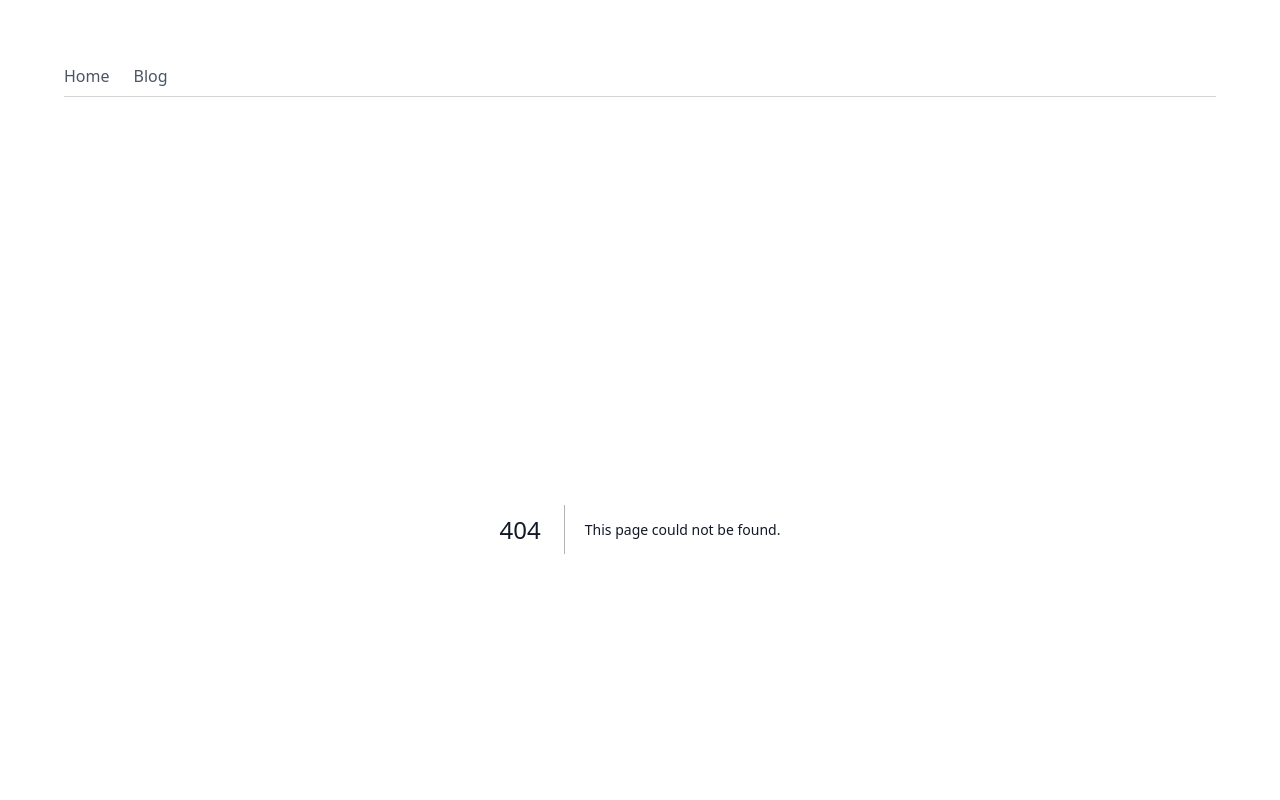
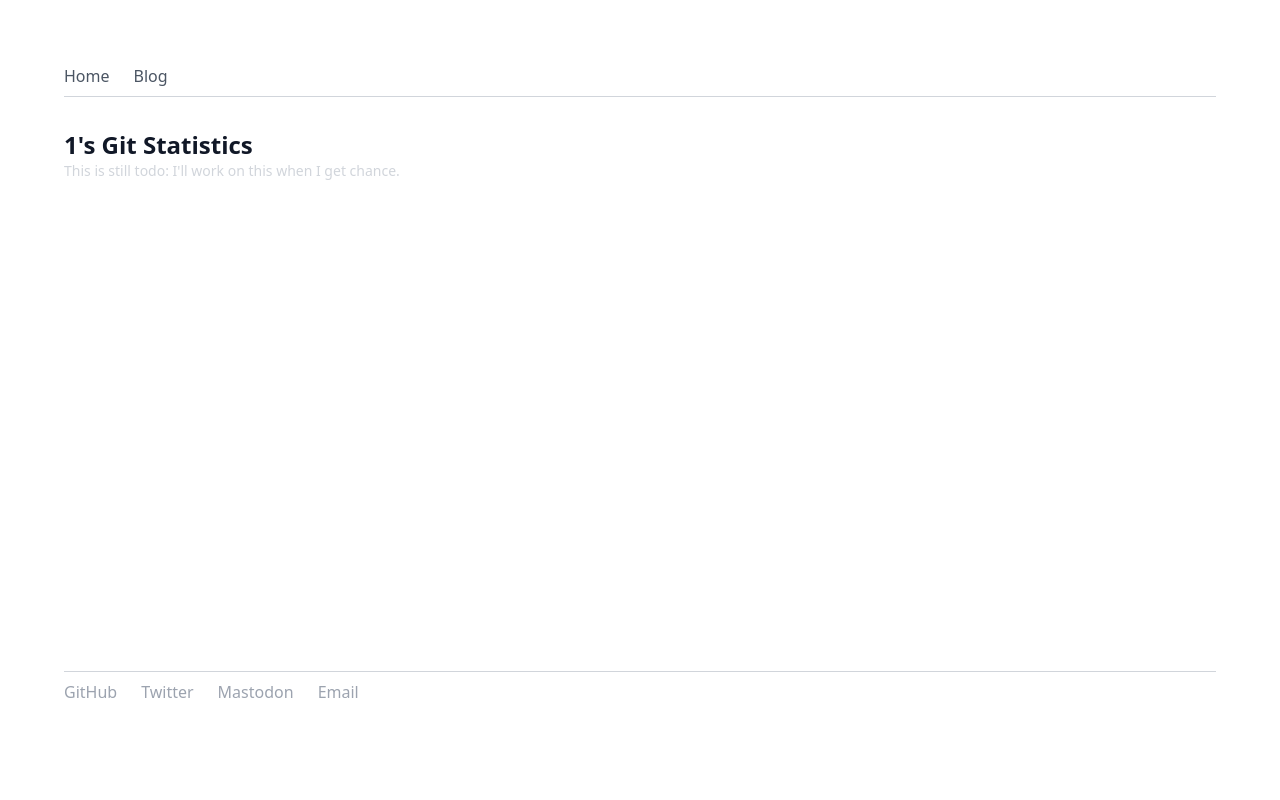
Before and after one commit to HarryET/HarryET.xyz, a Next.js app: page /git/1 in a window 1280 px wide. Before the commit this address had no page. Shown: the top 800 px of the page. Built offline with nearby package versions, Linux system fonts and the light colour scheme.

Commit message:
feat: git statistics start

```diff
--- /dev/null
+++ b/git/2022.json
@@ -0,0 +1,3 @@
+{
+
+}
--- /dev/null
+++ b/pages/git/[year].tsx
@@ -0,0 +1,46 @@
+import { GetStaticPaths, GetStaticProps, NextPage } from 'next'
+import * as fs from 'fs';
+
+type StaticParams = { year: string[]; }
+
+export const getStaticPaths: GetStaticPaths<StaticParams> = () => {
+    const posts = fs.readdirSync("./git")
+
+    return {
+        paths: posts.map((path) => {
+            return {
+                params: {
+                    year: path.replace(".json", ""),
+                }
+            }
+        }),
+        fallback: false
+    }
+}
+
+type Params = { year: string; }
+
+export const getStaticProps: GetStaticProps = async (context) => {
+    if (!context.params) {
+        throw new Error("No params, cannot render git data.")
+    }
+
+    const { year } = context.params
+
+    return {
+        props: {
+            year
+        }
+    }
+}
+
+const GitYear: NextPage<Params> = ({ year }) => {
+    return (
+        <div>
+            <h1 className='text-2xl font-bold'>{year}&apos;s Git Statistics</h1>
+            <p className='text-sm text-gray-300'>This is still todo: I&apos;ll work on this when I get chance.</p>
+        </div>
+    );
+}
+
+export default GitYear
```
